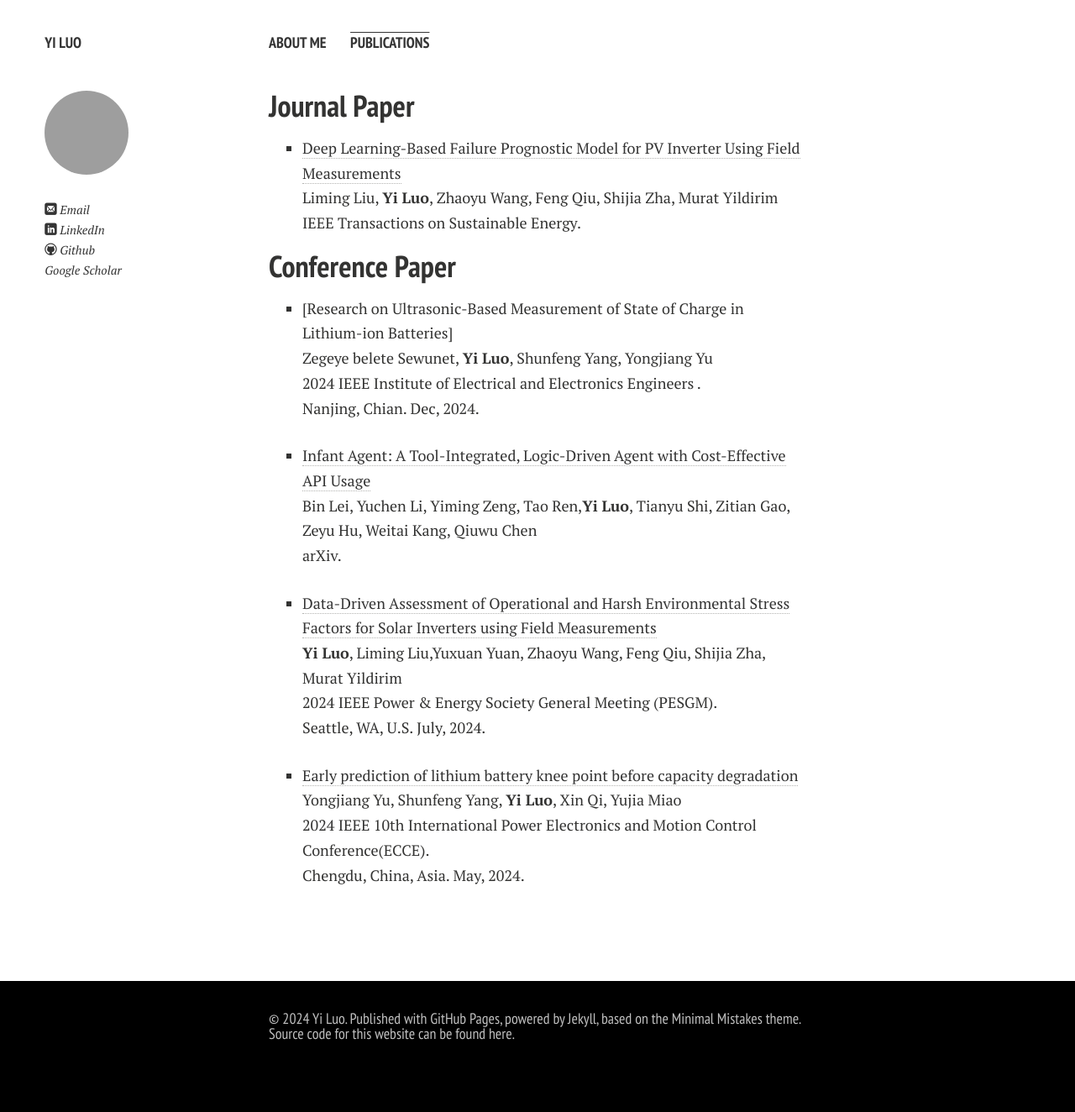
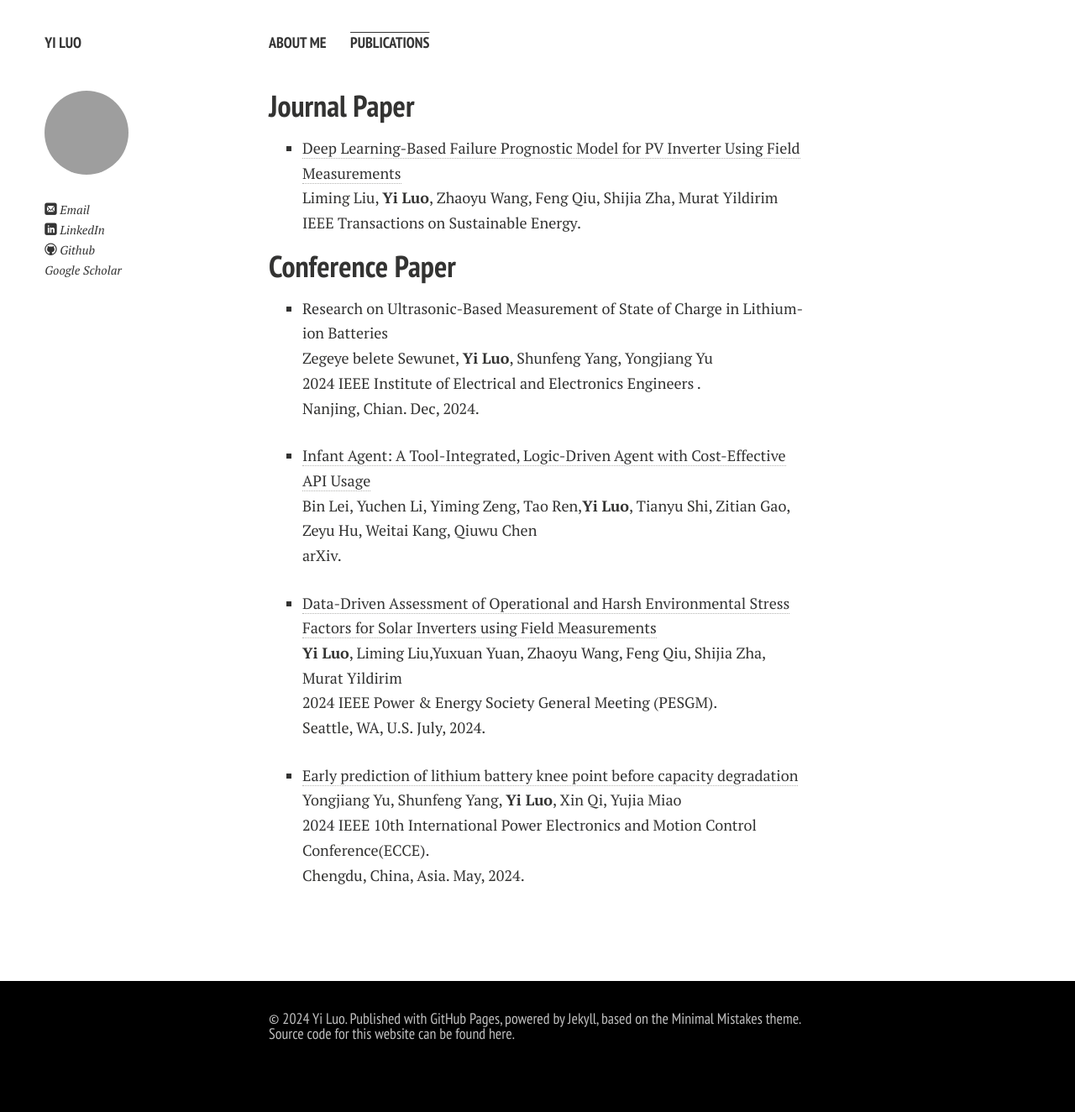
Before and after one commit to yisamu/yisamu.github.io, a Jekyll site: the page built from publications.md, in a window 1280 px wide. Shown: the whole page at 84% size. Built offline with Jekyll 4.4.1, drawn with Linux system fonts in a browser that asks for light colours; nearby versions of some CDN libraries; comment, search, counter and statistics services are not loaded; a style sheet for code colours, icons or effects is not loaded.

```diff
--- a/publications.md
+++ b/publications.md
@@ -14,7 +14,7 @@ title: Publications
 
 
 ## Conference Paper
-- [Research on Ultrasonic-Based Measurement of State of Charge in Lithium-ion Batteries]<br> Zegeye belete Sewunet, **Yi Luo**, Shunfeng Yang, Yongjiang Yu <br> 2024 IEEE Institute of Electrical and Electronics Engineers .<br>Nanjing, Chian. Dec, 2024.
+- Research on Ultrasonic-Based Measurement of State of Charge in Lithium-ion Batteries <br> Zegeye belete Sewunet, **Yi Luo**, Shunfeng Yang, Yongjiang Yu <br> 2024 IEEE Institute of Electrical and Electronics Engineers .<br>Nanjing, Chian. Dec, 2024.
 
 - [Infant Agent: A Tool-Integrated, Logic-Driven Agent with Cost-Effective API Usage](https://arxiv.org/abs/2411.01114)<br> Bin Lei, Yuchen Li, Yiming Zeng, Tao Ren,**Yi Luo**, Tianyu Shi, Zitian Gao, Zeyu Hu, Weitai Kang, Qiuwu Chen<br> 	arXiv.<be>
 
```
